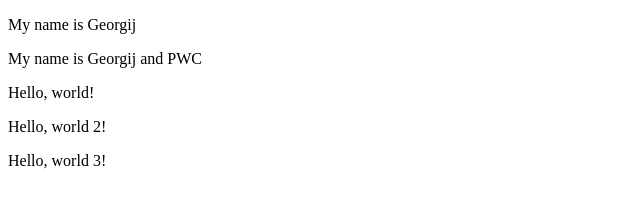
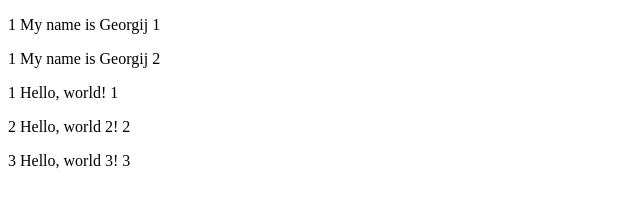
Before and after one commit to Georgij1990/collaboration, a plain HTML site: page index.html in a window 1280 px wide. Shown: the whole page, without its empty margins (0-640 px from the left). Drawn offline with Linux system fonts and the light colour scheme.

Commit message:
update all rows in index.html

```diff
--- a/index.html
+++ b/index.html
@@ -7,10 +7,10 @@
     <title>Document</title>
   </head>
   <body>
-    <p>My name is Georgij</p>
-    <p>My name is Georgij and PWC</p>
-    <p>Hello, world!</p>
-    <p>Hello, world 2!</p>
-    <p>Hello, world 3!</p>
+    <p>1 My name is Georgij 1</p>
+    <p>1 My name is Georgij 2</p>
+    <p>1 Hello, world! 1</p>
+    <p>2 Hello, world 2! 2</p>
+    <p>3 Hello, world 3! 3</p>
   </body>
 </html>
```
